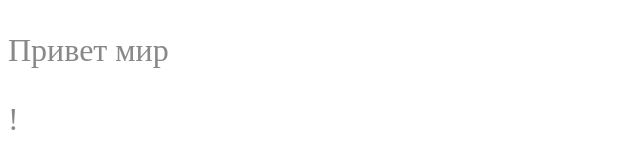
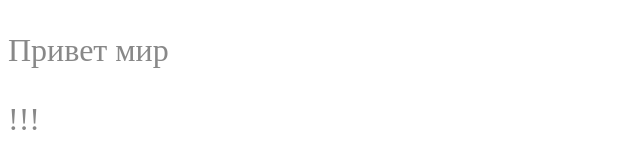
Before and after one commit to UtkinM/VS-Code, a plain HTML site: page src/index.html in a window 1280 px wide. Shown: the full height of the page, 0-640 px from the left. Drawn offline with Linux system fonts and the light colour scheme; files whose address does not match are found by name.

Commit message:
first commit

```diff
--- a/src/index.html
+++ b/src/index.html
@@ -13,7 +13,7 @@
     <p>Привет мир</p>
     <script src="index.js"></script>
     <div class="block">
-        <p>!
+        <p>!!!
         </p>
     </div>
     <script src="js/index.js"></script>
```
